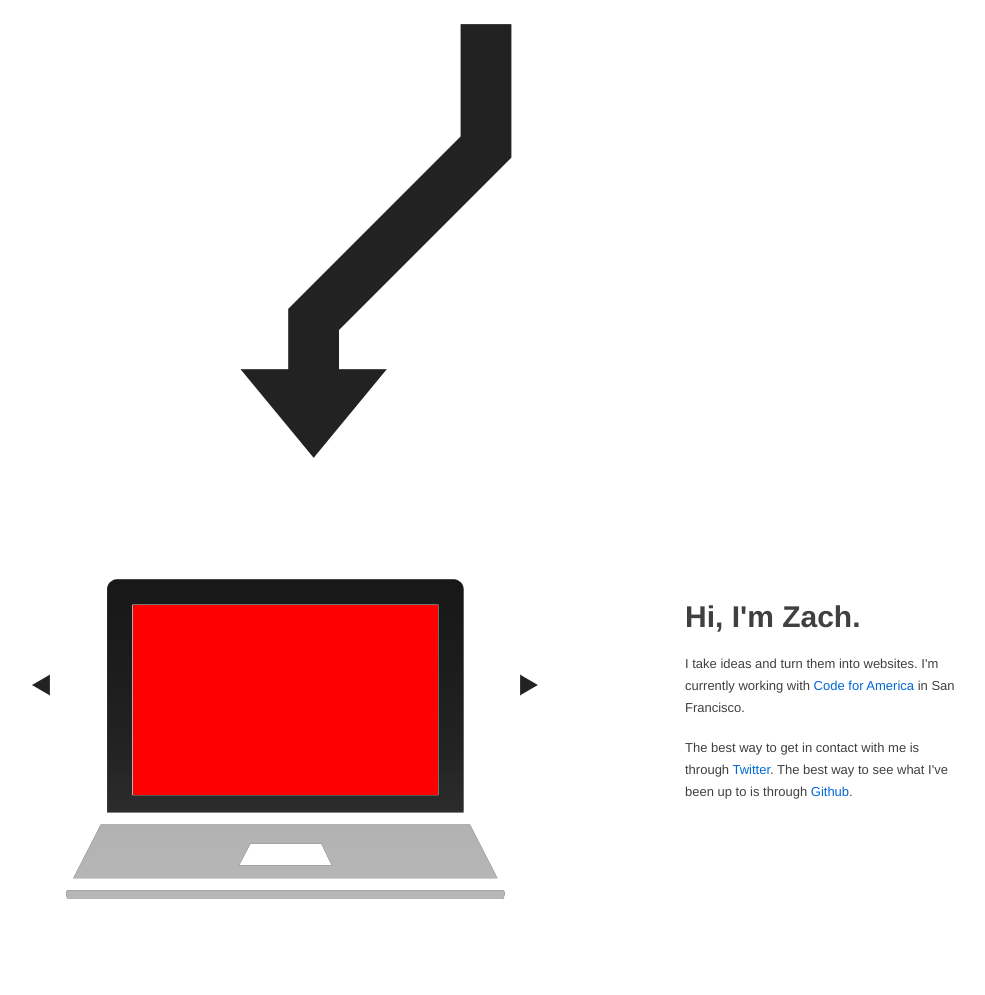
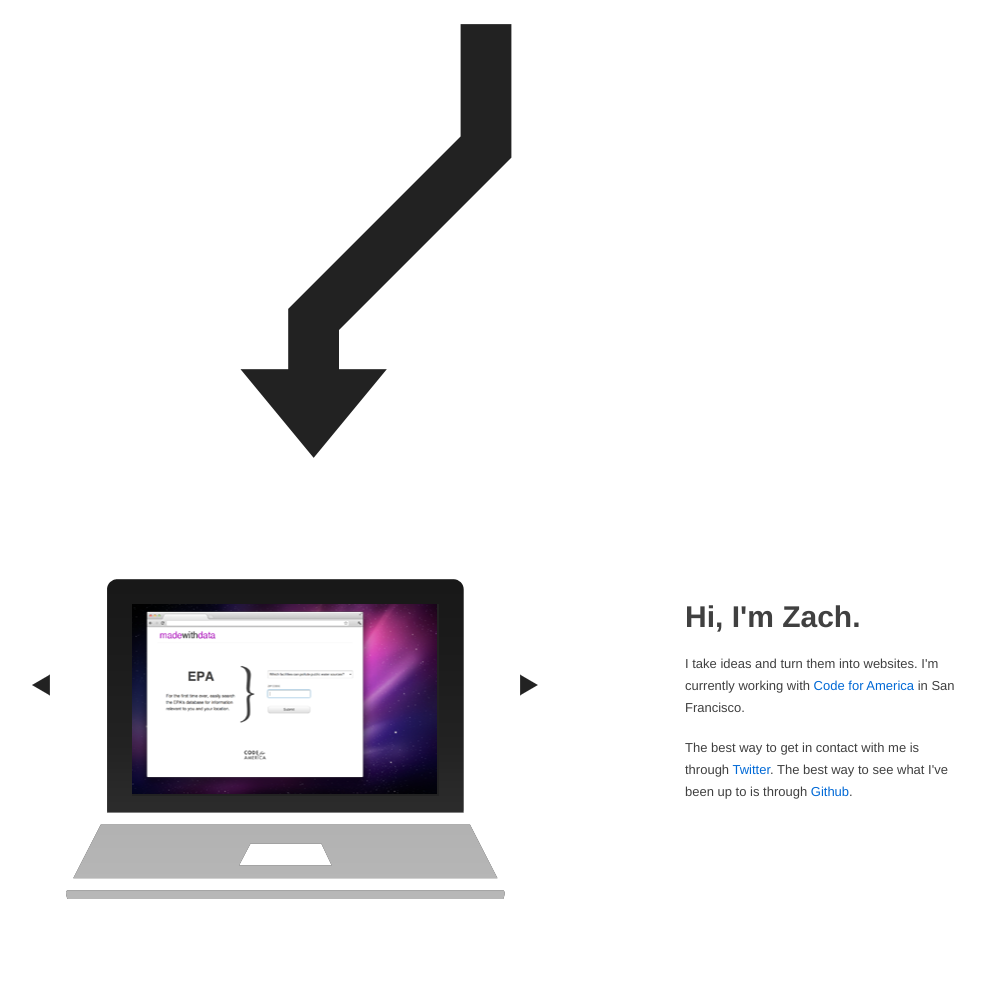
Before and after one commit to zachwill/old, a Flask app: page / in a window 1280 px wide. Shown: the part 681-1676 px from the top of the page, without its empty margins (145-1130 px from the left). Run offline with Flask 2, Linux system fonts and the light colour scheme; some libraries are stand-ins or nearby versions.

Commit message:
Add actual site images

```diff
--- a/static/css/main.css
+++ b/static/css/main.css
@@ -6,11 +6,12 @@ body{margin-top:100px;}body:after{content:url(/static/img/idea_yellow.png);displ
 .idea_light{background:url(/static/img/idea_yellow.png) no-repeat center center;height:500px;visibility:hidden;}
 .path{background:url(/static/img/shuffle.png) no-repeat 222px bottom;height:500px;margin-top:80px;}
 .mac{background:url(/static/img/macbook.png) no-repeat center center;height:400px;}
-.slides{background:#222;margin-left:108px;margin-top:88px;width:305px;}.slides div{background:red;height:190px;width:305px;}
+.slides{background:#222;height:192px;margin-left:107px;margin-top:87px;width:307px;}.slides div{height:190px;width:305px;}
+.slides .madewithdata{background:url(/static/img/sites/madewithdata.png) #222222 no-repeat center center;}
+.slides .holycatchphrase{background:url(/static/img/sites/holycatchphrase.png) #222222 no-repeat center center;}
+.slides .texasemployed{background:url(/static/img/sites/texasemployed.png) #222222 no-repeat center center;}
 .slides .green{background:green;}
 .slides .blue{background:blue;}
-.slides .purple{background:purple;}
-.slides .yellow{background:yellow;}
 .controls{clear:both;height:18px;}.controls a{display:block;height:32px;margin-top:170px;text-indent:-999em;width:32px;}
 .controls .prev{background:url(/static/img/prev.png) no-repeat center center;float:left;}
 .controls .next{background:url(/static/img/next.png) no-repeat center center;float:right;}
--- a/static/css/main.less
+++ b/static/css/main.less
@@ -38,25 +38,28 @@ body{
 
 .slides{
     background: #222;
-    margin-left: 108px;
-    margin-top: 88px;
-    width: 305px;
+    height: 192px;
+    margin-left: 107px;
+    margin-top: 87px;
+    width: 307px;
     div{
-        background: red;
         height: 190px;
         width: 305px;
+    }
+    .madewithdata{
+        background: url(/static/img/sites/madewithdata.png) #222 no-repeat center center;
+    }
+    .holycatchphrase{
+        background: url(/static/img/sites/holycatchphrase.png) #222 no-repeat center center;
+    }
+    .texasemployed{
+        background: url(/static/img/sites/texasemployed.png) #222 no-repeat center center;
     }
     .green{
         background: green;
     }
     .blue{
         background: blue;
-    }
-    .purple{
-        background: purple;
-    }
-    .yellow{
-        background: yellow;
     }
 }
 
--- a/static/js/main.js
+++ b/static/js/main.js
@@ -17,6 +17,7 @@
         navigation: false,
         next: 'next',
         pagination: false,
+        preload: true,
         prev: 'prev',
         slide: {
             interval: 400,
--- a/templates/home.html
+++ b/templates/home.html
@@ -21,11 +21,15 @@
           <a href="#" class="next">Next</a>
         </div>
         <div class="slides">
-          <div></div>
-          <div class="blue"></div>
-          <div class="green"></div>
-          <div class="purple"></div>
-          <div class="yellow"></div>
+          <a href="http://www.madewithdata.com">
+            <div class="madewithdata"></div>
+          </a>
+          <a href="http://www.holycatchphrase.com">
+            <div class="holycatchphrase"></div>
+          </a>
+          <a href="http://texasemployed.com">
+            <div class="texasemployed"></div>
+          </a>
         </div>
       </div>
     </div>
```
Also changed, not shown: static/img/sites/holycatchphrase.png (added), static/img/sites/madewithdata.png (added), static/img/sites/texasemployed.png (added).
